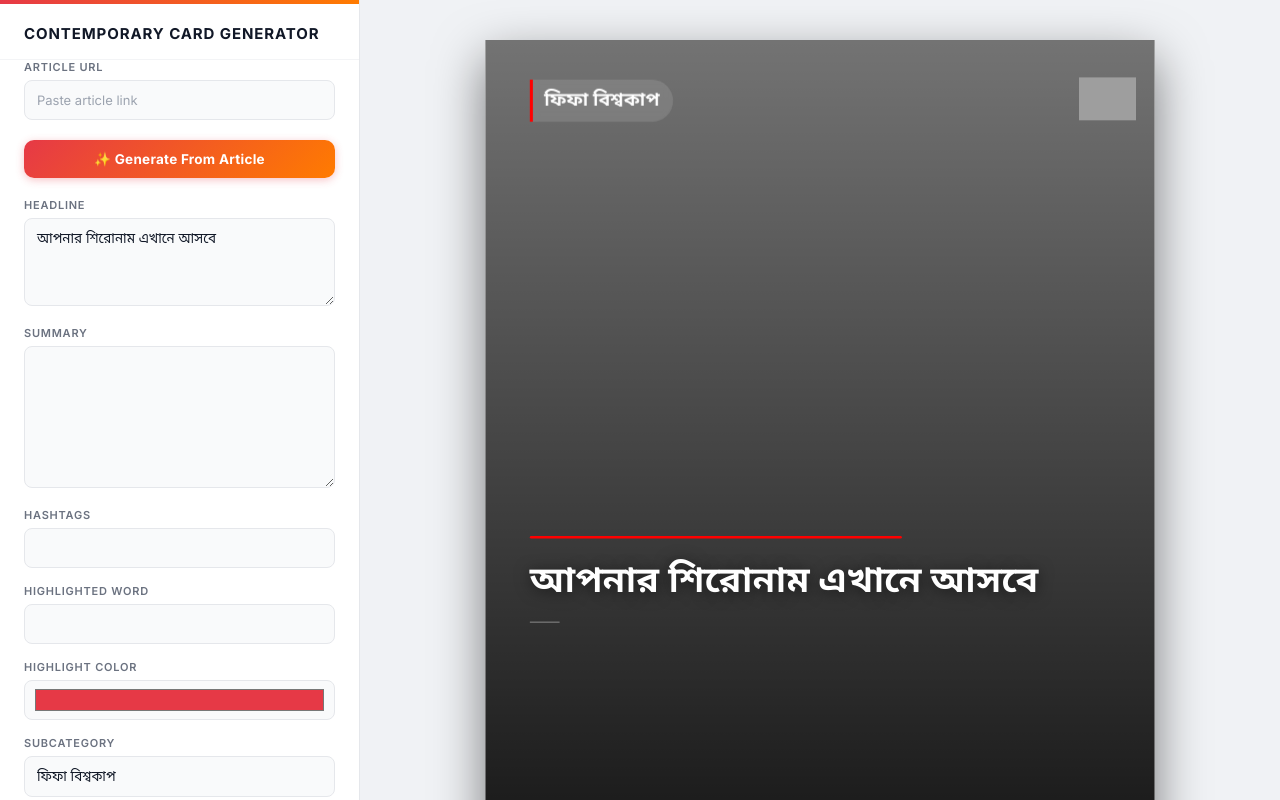
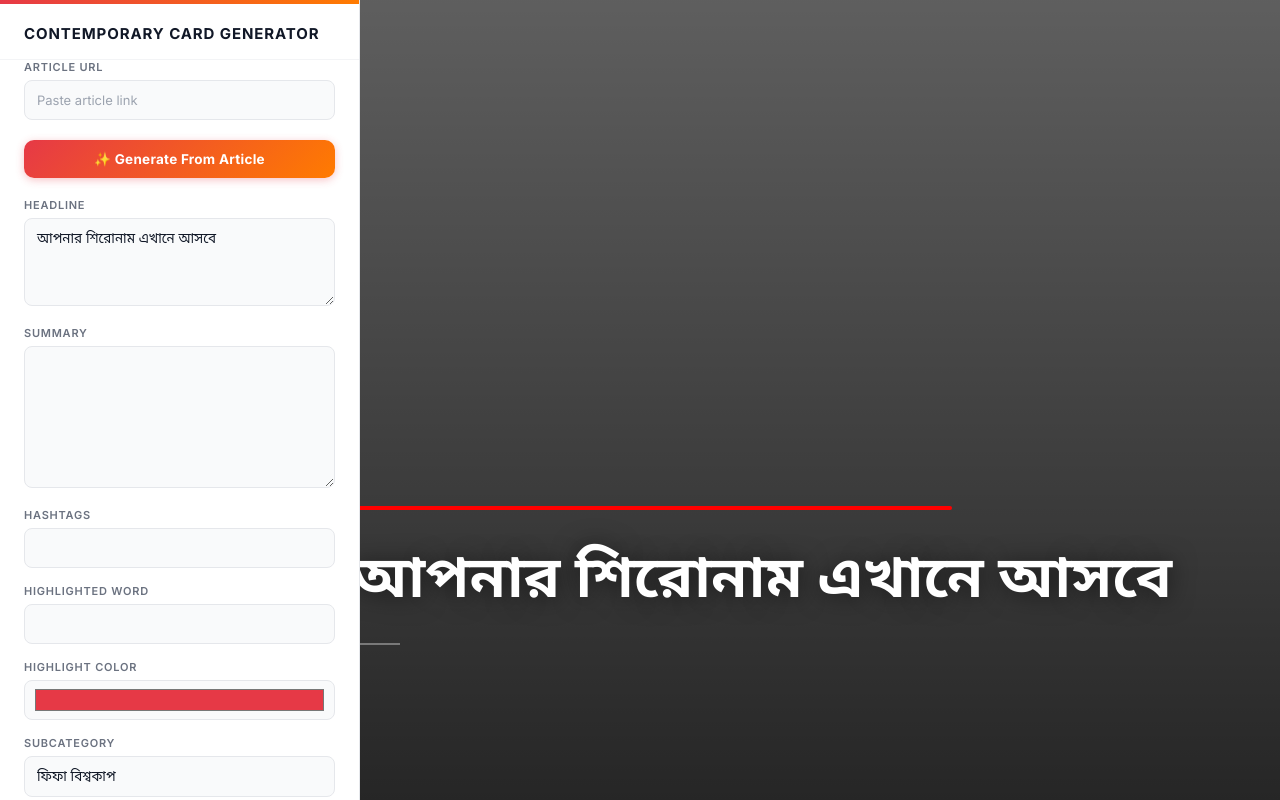
Before and after one commit to Sumaiya-Tabassum42/manual_temp, a React (Vite) app: page / in a window 1280 px wide. Built offline with nearby package versions, Linux system fonts and the light colour scheme; grey boxes are pictures that could not be loaded.

Commit message:
Update index.css

```diff
--- a/src/index.css
+++ b/src/index.css
@@ -171,40 +171,35 @@ body {
 /* ─── RIGHT PANEL ─── */
 .preview {
   flex: 1;
+  height: 100vh;
   display: flex;
   flex-direction: column;
   align-items: center;
-  justify-content: flex-start;
+  justify-content: center;
   gap: 20px;
   background: #f0f2f5;
-  overflow-y: auto;
-  overflow-x: hidden;
-  padding: 40px 0;
+  overflow: hidden;
 }
 
 /* ─── CARD ZOOM ─── */
 .preview-frame {
-  transform: scale(0.62);
-  transform-origin: top center;
-  box-shadow: 0 30px 80px rgba(0, 0, 0, 0.50);
+  width: 1080px;
+  height: 1350px;
+
+  transform: scale(
+    min(calc((100vh - 160px) / 1350), calc((100vw - 400px) / 1080))
+  );
+
+  transform-origin: center;
+
+  box-shadow: 0 30px 80px rgba(0,0,0,0.50);
   border-radius: 12px;
-  margin-bottom: -500px;
 }
+
 /* ─── DOWNLOAD BUTTON ─── */
 .download-btn {
-  margin-top: -70px;
-  padding: 11px 24px;
-  background: #111827;
-  border: none;
-  border-radius: 10px;
-  font-family: "Inter", sans-serif;
-  font-weight: 600;
-  font-size: 13.5px;
-  cursor: pointer;
-  color: #ffffff;
-  letter-spacing: 0.02em;
-  transition: background 0.2s, transform 0.15s, box-shadow 0.15s;
-  box-shadow: 0 2px 8px rgba(0, 0, 0, 0.18);
+  flex-shrink: 0;
+  margin-top: 0;
 }
 
 .download-btn:hover {
```
